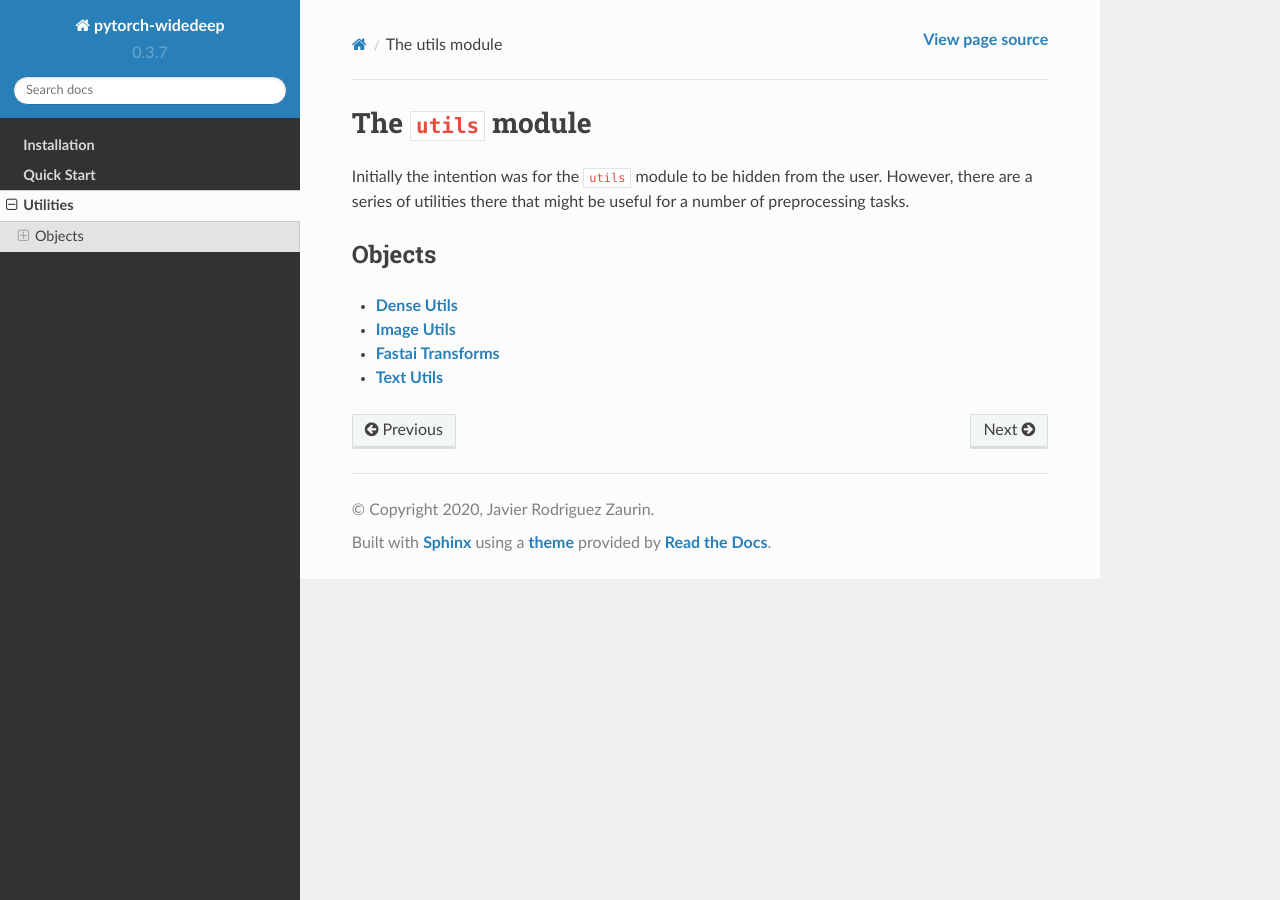
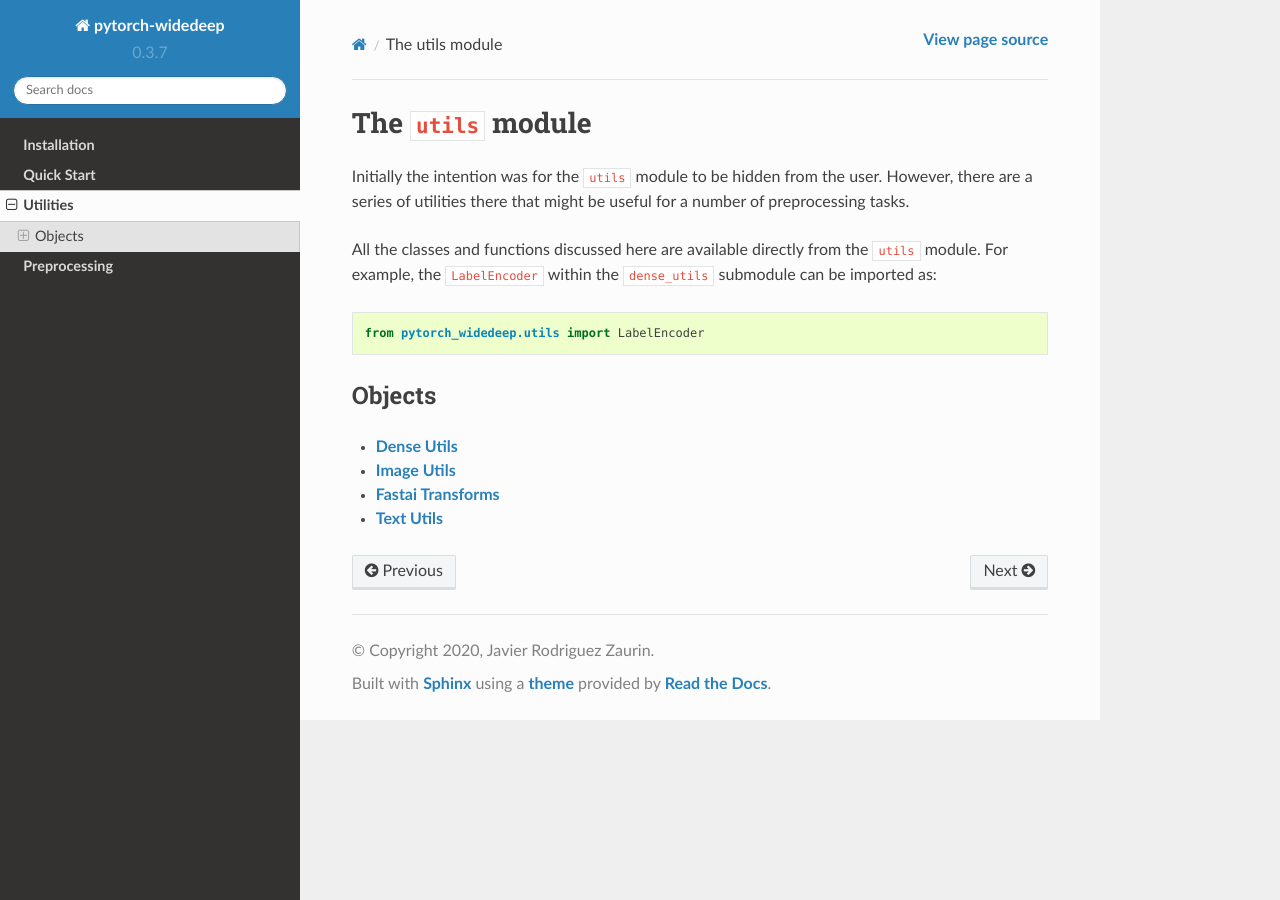
Before and after one commit to jrzaurin/pytorch-widedeep, a Sphinx documentation site: the page built from docs/utils/index.rst, in a window 1280 px wide. Built offline with Sphinx 7.4.7 and the Read the Docs theme 2.0.0, drawn with Linux system fonts in a browser that asks for light colours.

```diff
--- a/docs/index.rst
+++ b/docs/index.rst
@@ -20,6 +20,7 @@ Documentation
     Installation <installation>
     Quick Start <quick_start>
     Utilities <utils/index>
+    Preprocessing <preprocessing>
 
 
 Indices and tables
--- a/docs/utils/index.rst
+++ b/docs/utils/index.rst
@@ -4,6 +4,15 @@ The ``utils`` module
 Initially the intention was for the ``utils`` module to be hidden from the
 user. However, there are a series of utilities there that might be useful
 for a number of preprocessing tasks.
+
+All the classes and functions discussed here are available directly from
+the ``utils`` module. For example, the ``LabelEncoder`` within the
+``dense_utils`` submodule can be imported as:
+
+.. code-block:: python
+
+	from pytorch_widedeep.utils import LabelEncoder
+
 
 Objects
 -------
```
Also changed, not shown: docs/preprocessing.rst (added, +23 -0 lines), 1 other file.
